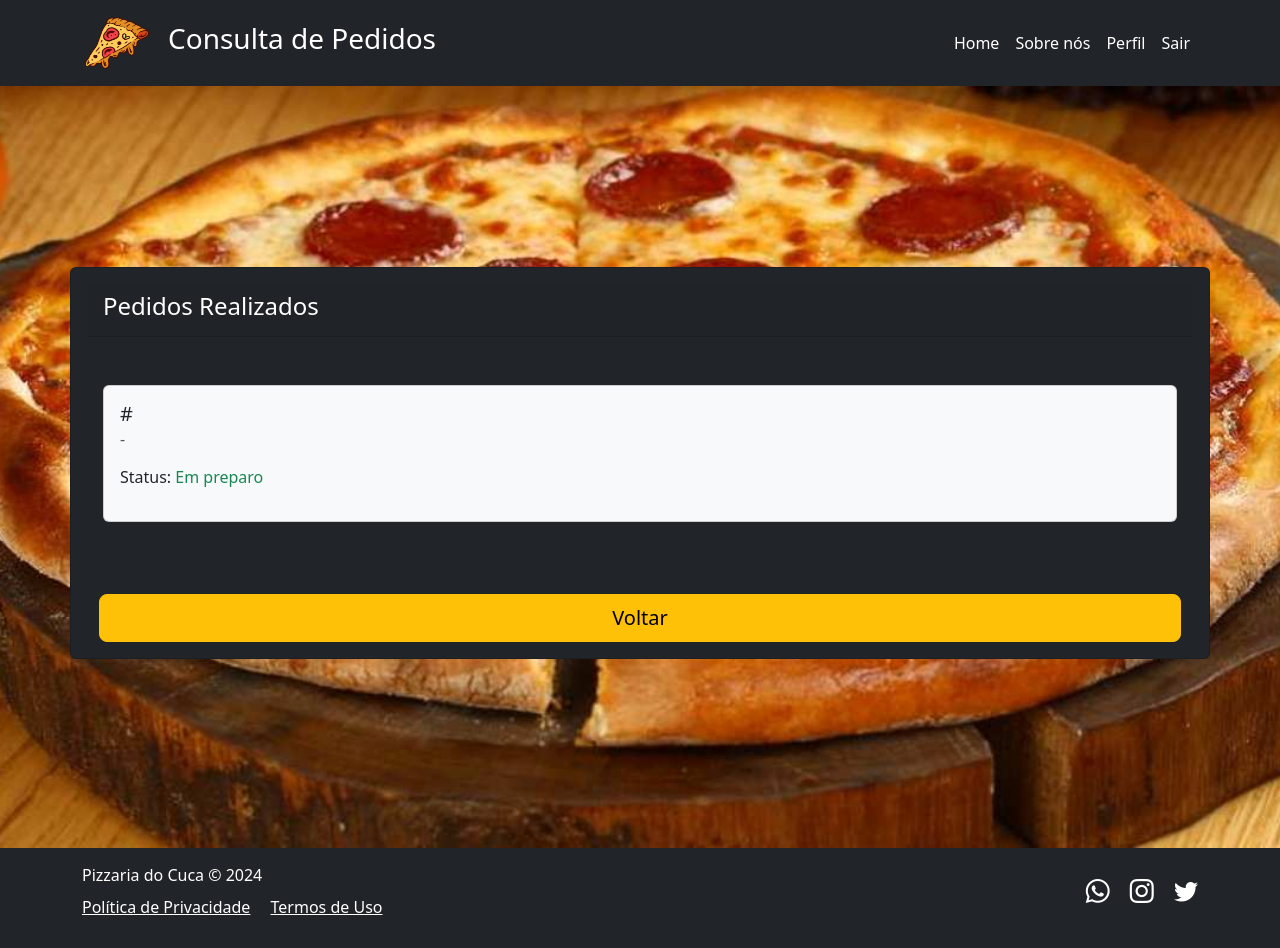
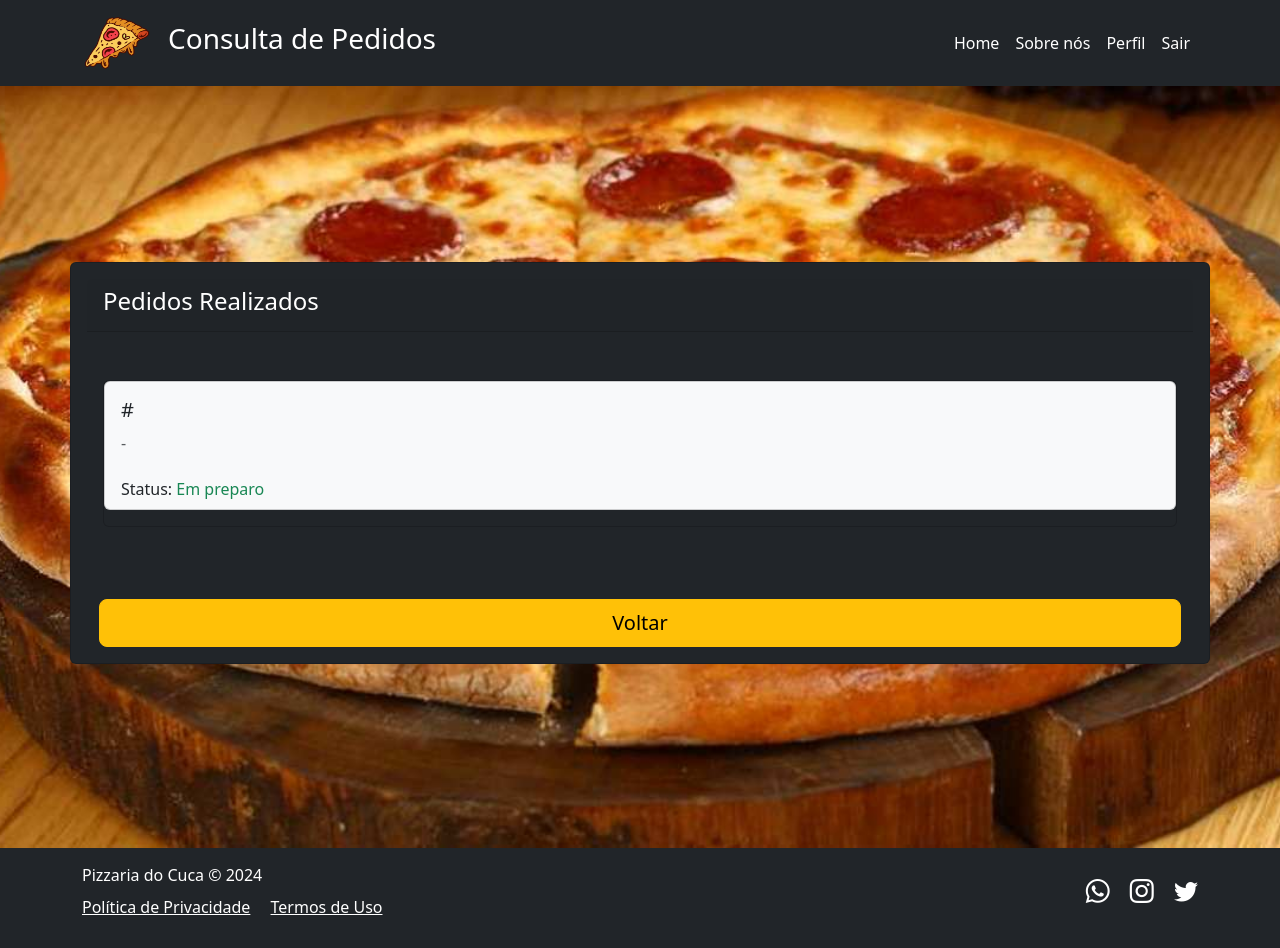
Before and after one commit to loudnts09/web-project, a PHP site: page /views/meus_pedidos.php in a window 1280 px wide. Run offline with PHP 8.4, Linux system fonts and the light colour scheme; the visitor is signed in with stand-in values (Sample User, id 1); data that the repository does not hold is empty.

Commit message:
concluindo principais funcionalidades

```diff
--- a/controller/atualizar_usuario.php
+++ b/controller/atualizar_usuario.php
@@ -10,12 +10,12 @@ $validar = $usuarioService->atualizar($_POST, $_SESSION["id"]);
 
 if($validar){
     $_SESSION['atualizado'] = 'SIM';
-    header("Location: ler_usuario.php");
+    header("Location: ../views/perfil.php?cadastro=atualizado");
     exit;
 }
 else{
     $_SESSION['cadastrado'] = 'NAO';
-    header("Location: ../views/ler_usuario.php?cadastro=naoatualizado");
+    header("Location: ../views/perfil.php?cadastro=naoatualizado");
     exit;
 }
 
--- a/controller/ler_usuario.php
+++ b/controller/ler_usuario.php
@@ -9,10 +9,5 @@
 
     $validar = $usuarioService->ler($_POST, $_SESSION["id"]);
 
-    if($_SESSION["atualizado"] == 'SIM'){
-        header("Location: ../views/perfil.php?cadastro=atualizado");
-        exit;
-    }
-
     ob_end_clean();
 ?>
--- a/model/usuario.php
+++ b/model/usuario.php
@@ -35,7 +35,6 @@
         }
 
     }
-
     public function criarString(){
         $sql = "INSERT INTO pessoas (foto, nome, numero, email, senha, tipo_perfil) VALUES (:foto, :nome, :numero, :email, :senha, :tipo_perfil)";
         return $sql;
@@ -52,11 +51,11 @@
     }
 
     public function deletarString(){
-        $sql =  "DELETE FROM pessoas WHERE id = :id";
+        $sql =  "DELETE FROM pedidos WHERE pessoa_id = :id; DELETE FROM pessoas WHERE id = :id";
         return $sql;
     }
 
-    public function   preencherQuery($stmt, $operacao){
+    public function preencherQuery($stmt, $operacao){
 
         if($operacao === 'ler' || $operacao === 'deletar'){
             $stmt->bindParam(":id", $this->id);
--- a/views/meus_pedidos.php
+++ b/views/meus_pedidos.php
@@ -84,7 +84,7 @@
                             <!-- Exemplo de pedido -->
 
 
-                                <div class="card mb-3 bg-light text-dark">
+                                <div class="card mb-3 bg-dark text-dark">
                                     <?php if(!isset($dadosPedidos)){ ?>
 
                                         <h3 class="text-center">NAO HÁ PEDIDOS</h3>
@@ -92,11 +92,11 @@
                                     else{
                                         for($i = 0; $i < count($dadosPedidos); $i++){
                                                 for($j = 0; $j < 1; $j++ ){ ?>
-                                                    <div class="card-body mb-3">
-                                                        <h5 class="card-title"><?php echo '#' . $dadosPedidos[$i]['id'] ?></h5>
-                                                        <h6 class="card-subtitle mb-2 text-muted"><?php echo $dadosPedidos[$i]['nome_da_pizza'] . " - " . $dadosPedidos[$i]['tamanho'] ?></h6>
-                                                        <p class="card-text"><?php echo $dadosPedidos[$i]['ingredientes'] ?></p>
-                                                        <p class="card-text">Status: <span class="text-success">Em preparo</span></p>
+                                                    <div class="card mb-3 bg-light text-dark">
+                                                        <h5 class="card-title m-3"><?php echo '#' . $dadosPedidos[$i]['id'] ?></h5>
+                                                        <h6 class="card-subtitle mb-2 mx-3 text-muted"><?php echo $dadosPedidos[$i]['nome_da_pizza'] . " - " . $dadosPedidos[$i]['tamanho'] ?></h6>
+                                                        <p class="card-text mx-3"><?php echo $dadosPedidos[$i]['ingredientes'] ?></p>
+                                                        <p class="card-text mx-3 mb-2">Status: <span class="text-success">Em preparo</span></p>
                                                     </div>
                                                 <?php }
                                         }
```
Also changed, not shown: services/usuario_service.php (+10 -0 lines), views/perfil.php (+12 -1 lines), views/session.php (deleted, +0 -10 lines), model/uploads/1731420899.jpg (deleted), registrar_pedido.php (deleted).
